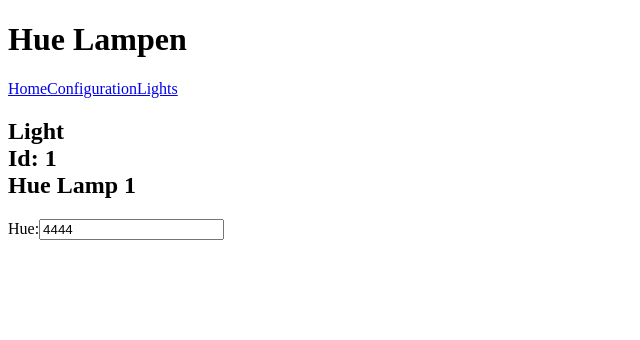
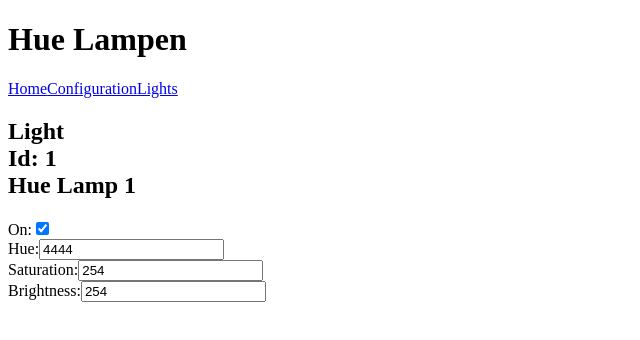
Before and after one commit to RVorthoren/hueLampAppAngular2, an Angular app: page /lights/1/edit in a window 1280 px wide. Shown: the top 340 px of the page, without its empty margins (0-640 px from the left). Built offline with nearby package versions, Linux system fonts and the light colour scheme.

Commit message:
All values are editable

```diff
--- a/src/app/light/edit/edit.component.html
+++ b/src/app/light/edit/edit.component.html
@@ -1,10 +1,21 @@
 <light-header [light]="light"></light-header>
 
 <div>
+    <span>On:</span>
+    <input type="checkbox" [(ngModel)]="light.on" (ngModelChange)="isEdited()">
+</div>
+
+<div>
     <span>Hue:</span>
-    <input
-            [(ngModel)]="light.hue"
-            placeholder="Hue"
-            (ngModelChange)="isEdited()"
-    >
+    <input [(ngModel)]="light.hue" placeholder="Hue" (ngModelChange)="isEdited()">
 </div>
+
+<div>
+    <span>Saturation:</span>
+    <input [(ngModel)]="light.saturation" placeholder="Hue" (ngModelChange)="isEdited()">
+</div>
+
+<div>
+    <span>Brightness:</span>
+    <input [(ngModel)]="light.brightness" placeholder="Hue" (ngModelChange)="isEdited()">
+</div>
--- a/src/app/light/edit/edit.component.ts
+++ b/src/app/light/edit/edit.component.ts
@@ -36,5 +36,6 @@ export class EditComponent implements OnInit {
 
   isEdited() {
     this.edited = true;
+    console.log(this.light);
   }
 }
```
